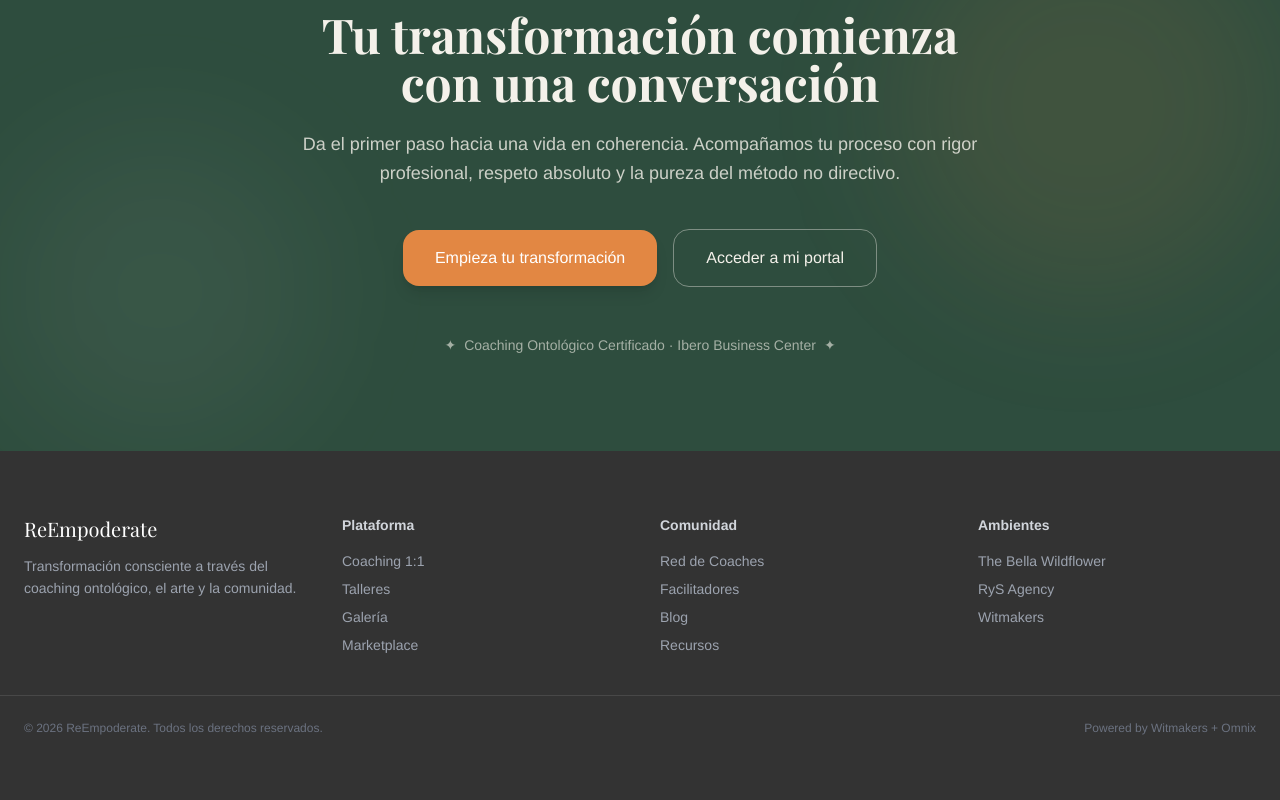
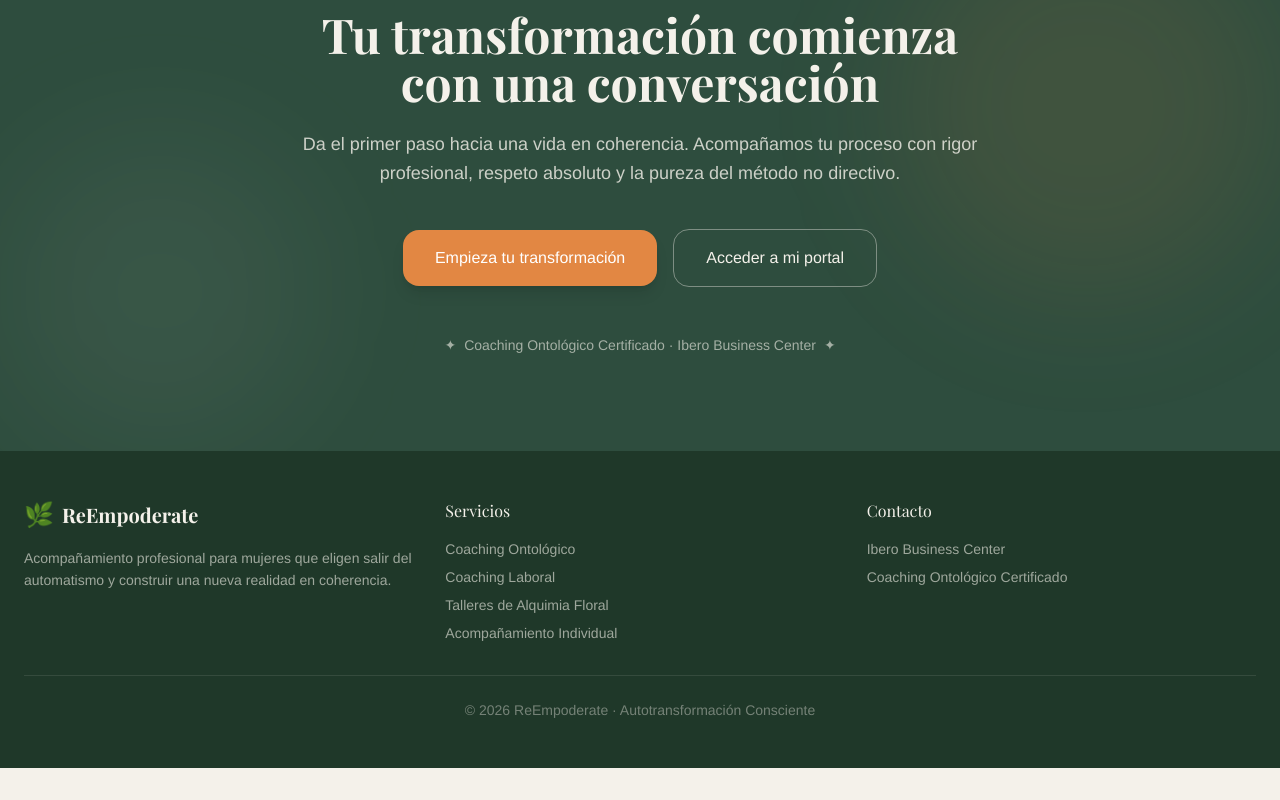
Before and after one commit to Omnix-Solution-Inc/reempoderate, a Next.js app: page / in a window 1280 px wide. Shown: the part 3855-4655 px from the top of the page. After the commit the page ends 4623 px from the top, so only its background shows below. Built offline with nearby package versions, Linux system fonts and the light colour scheme; no server answers; a web font is replaced by a local one.

Commit message:
feat: Footer with brand info and contact

```diff
--- a/src/components/layout/Footer.tsx
+++ b/src/components/layout/Footer.tsx
@@ -1,43 +1,38 @@
 export function Footer() {
   return (
-    <footer className="bg-dark text-white py-16">
-      <div className="max-w-7xl mx-auto px-6 grid grid-cols-1 md:grid-cols-4 gap-10">
+    <footer className="bg-shamrock-dark text-cream/80 py-12">
+      <div className="max-w-7xl mx-auto px-6">
+        <div className="grid grid-cols-1 md:grid-cols-3 gap-8 mb-8">
           <div>
-          <h3 className="font-playfair text-xl text-primary mb-3">ReEmpoderate</h3>
-          <p className="text-gray-400 text-sm leading-relaxed">
-            Transformación consciente a través del coaching ontológico, el arte y la comunidad.
+            <div className="flex items-center gap-2 mb-4">
+              <span className="text-2xl">🌿</span>
+              <span className="font-playfair text-xl text-cream font-bold">ReEmpoderate</span>
+            </div>
+            <p className="text-sm text-cream/60 leading-relaxed">
+              Acompañamiento profesional para mujeres que eligen salir del automatismo y construir una nueva realidad en coherencia.
             </p>
           </div>
+
           <div>
-          <h4 className="text-sm font-semibold mb-4 text-gray-300">Plataforma</h4>
-          <ul className="space-y-2 text-sm text-gray-400">
-            <li>Coaching 1:1</li>
-            <li>Talleres</li>
-            <li>Galería</li>
-            <li>Marketplace</li>
+            <h4 className="font-playfair text-cream mb-4">Servicios</h4>
+            <ul className="space-y-2 text-sm text-cream/60">
+              <li>Coaching Ontológico</li>
+              <li>Coaching Laboral</li>
+              <li>Talleres de Alquimia Floral</li>
+              <li>Acompañamiento Individual</li>
             </ul>
           </div>
+
           <div>
-          <h4 className="text-sm font-semibold mb-4 text-gray-300">Comunidad</h4>
-          <ul className="space-y-2 text-sm text-gray-400">
-            <li>Red de Coaches</li>
-            <li>Facilitadores</li>
-            <li>Blog</li>
-            <li>Recursos</li>
-          </ul>
-        </div>
-        <div>
-          <h4 className="text-sm font-semibold mb-4 text-gray-300">Ambientes</h4>
-          <ul className="space-y-2 text-sm text-gray-400">
-            <li>The Bella Wildflower</li>
-            <li>RyS Agency</li>
-            <li>Witmakers</li>
-          </ul>
+            <h4 className="font-playfair text-cream mb-4">Contacto</h4>
+            <p className="text-sm text-cream/60">Ibero Business Center</p>
+            <p className="text-sm text-cream/60 mt-2">Coaching Ontológico Certificado</p>
           </div>
         </div>
-      <div className="max-w-7xl mx-auto px-6 mt-10 pt-6 border-t border-white/10 text-xs text-gray-500 flex justify-between">
-        <span>© 2026 ReEmpoderate. Todos los derechos reservados.</span>
-        <span>Powered by Witmakers + Omnix</span>
+
+        <div className="border-t border-cream/10 pt-6 text-center text-sm text-cream/40">
+          <p>© 2026 ReEmpoderate · Autotransformación Consciente</p>
+        </div>
       </div>
     </footer>
   )
```
Lines whose indentation alone changed are shown as unchanged.
